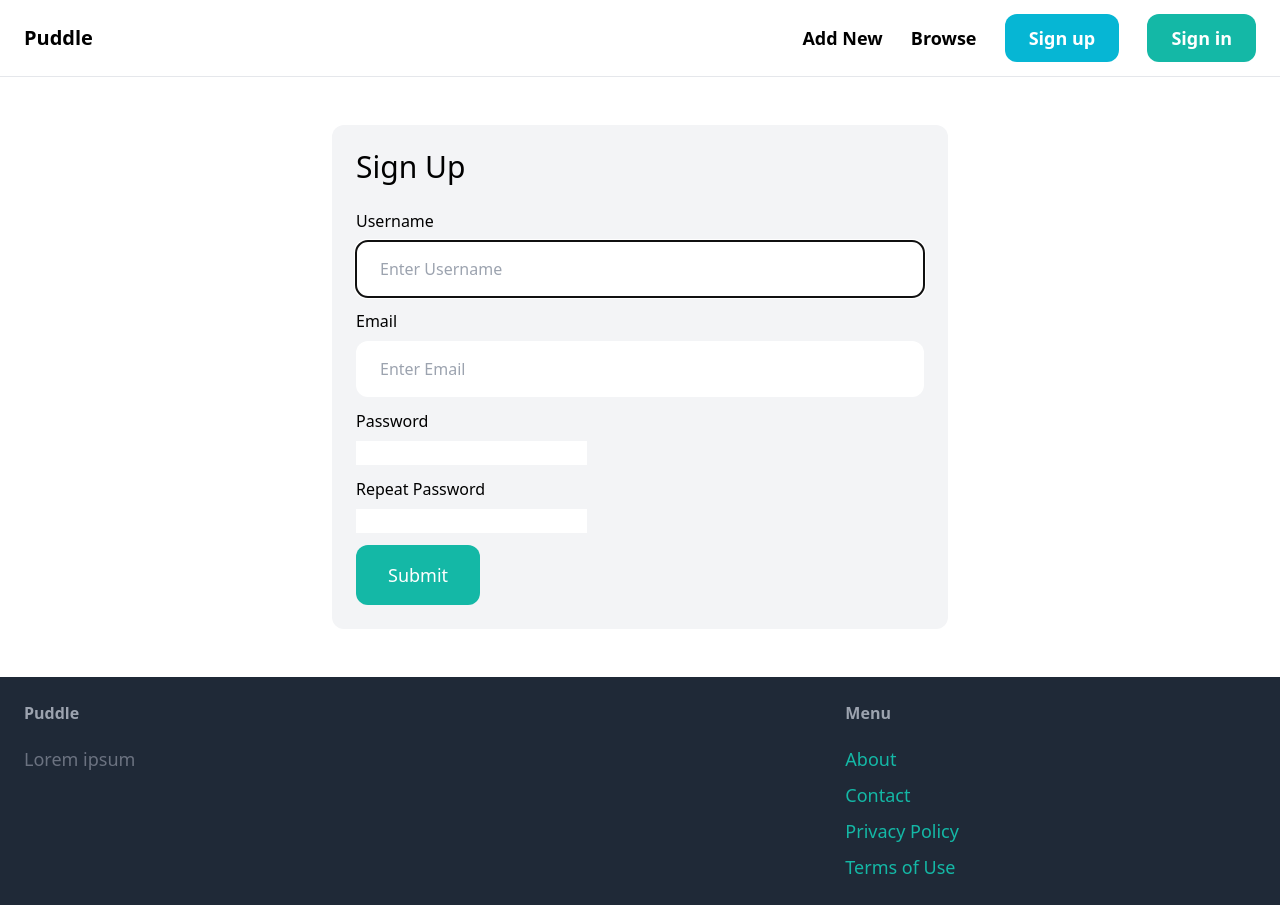
After one commit to OgutuJoseph/puddle, a Django app: page /signup/ in a window 1280 px wide. The commit adds this page. Run offline with Django 4.2, Linux system fonts and the light colour scheme; some libraries are stand-ins or nearby versions.

Commit message:
Signing up

```diff
--- /dev/null
+++ b/puddle/core/forms.py
@@ -0,0 +1,32 @@
+from django import forms
+from django.contrib.auth.forms import UserCreationForm
+from django.contrib.auth.models import User
+
+class SignupForm(UserCreationForm):
+    class Meta:
+        model = User
+        fields = ('username', 'email', 'password1', 'password2')
+        widgets = {
+            'username': forms.TextInput(attrs={
+                'placeholder': 'Enter Username',
+                'class': 'w-full py-4 px-6 rounded-xl'
+            }),
+            'email': forms.EmailInput(attrs={
+                'placeholder': 'Enter Email',
+                'class': 'w-full py-4 px-6 rounded-xl'
+            }),
+            'password1': forms.TextInput(attrs={
+                'placeholder': 'Enter Password',
+                'class': 'w-full py-4 px-6 rounded-xl'
+            }),
+            'password2': forms.PasswordInput(attrs={
+                'placeholder': 'Repeat Password',
+                'class': 'w-full py-4 px-6 rounded-xl'
+            })
+        }
+
+        # !!NOT WORKING!!
+        # username = forms.CharField(widget=forms.TextInput(attrs={
+        #     'placeholder': 'Enter Username',
+        #      'class': 'w-full py-4 px-6 rounded-xl'
+        # }))
--- a/puddle/core/templates/core/base.html
+++ b/puddle/core/templates/core/base.html
@@ -15,7 +15,7 @@
                 <a href="#" class="text-lg font-semibold hover:text-gray-500">Add New</a>
                 <a href="#" class="text-lg font-semibold hover:text-gray-500">Browse</a>
 
-                <a href="#" class="px-6 py-3 text-lg font-semibold bg-cyan-500 text-white rounded-xl hover:bg-cyan-700">Sign up</a>
+                <a href="{% url 'core:signup' %}" class="px-6 py-3 text-lg font-semibold bg-cyan-500 text-white rounded-xl hover:bg-cyan-700">Sign up</a>
                 <a href="#" class="px-6 py-3 text-lg font-semibold bg-teal-500 text-white rounded-xl hover:bg-teal-700">Sign in</a>
             </div>
         </nav>
@@ -33,7 +33,7 @@
                 <h3 class="mb-5 font-semibold text-gray-400">Menu</h3>
                 <ul class="space-y-2">
                     <li><a href="#" class="text-lg text-teal-500 hover:text-teal-700">About</a></li>
-                    <li><a href="{% url 'contact' %}" class="text-lg text-teal-500 hover:text-teal-700">Contact</a></li>
+                    <li><a href="{% url 'core:contact' %}" class="text-lg text-teal-500 hover:text-teal-700">Contact</a></li>
                     <li><a href="#" class="text-lg text-teal-500 hover:text-teal-700">Privacy Policy</a></li>
                     <li><a href="#" class="text-lg text-teal-500 hover:text-teal-700">Terms of Use</a></li>
                 </ul>
--- /dev/null
+++ b/puddle/core/templates/core/signup.html
@@ -0,0 +1,48 @@
+{% extends 'core/base.html' %}
+{% block title %}Sign Up {% endblock %}
+{% block content %}
+<div class="w-1/2 my-6 mx-auto p-6 bg-gray-100 rounded-xl">
+    <h1 class="mb-6 text-3xl">Sign Up</h1>
+
+    <form method="post" action=".">
+        {% csrf_token %}
+
+        <!-- {{ form.as_p }} -->
+
+        <div class="mb-3">
+            <label class="inline-block mb-2">Username</label>
+            <br>
+            {{ form.username }}
+        </div>
+
+        <div class="mb-3">
+            <label class="inline-block mb-2">Email</label>
+            <br>
+            {{ form.email }}
+        </div>
+        <div class="mb-3">
+            <label class="inline-block mb-2">Password</label>
+            <br>
+            {{ form.password1 }}
+        </div>
+
+        <div class="mb-3">
+            <label class="inline-block mb-2">Repeat Password</label>
+            <br>
+            {{ form.password2 }}
+        </div>
+
+        {% if form.errors or form.non_field_errors %}
+            <div class="mb-3 p-6 bg-red-100 rounded-xl">
+                {% for field in form %}
+                    {{ field.errors }}
+                {% endfor %}
+
+                {{ form.non_field_errors }}
+            </div>
+        {% endif %}
+
+        <button class="py-4 px-8 text-lg bg-teal-500 hover:bg-teal-700 rounded-xl text-white">Submit</button>
+    </form>
+</div>
+{% endblock %}
--- /dev/null
+++ b/puddle/core/urls.py
@@ -0,0 +1,10 @@
+from django.urls import path
+from . import views
+
+app_name = 'core'
+
+urlpatterns = [
+    path('', views.index, name='index'),
+    path('contact/', views.contact, name='contact'),
+    path('signup/', views.signup, name='signup')
+]
--- a/puddle/core/views.py
+++ b/puddle/core/views.py
@@ -1,6 +1,8 @@
-from django.shortcuts import render
+from django.shortcuts import render, redirect
 # import models for displaying objects where applicable on frontend app
 from item.models import Category, Item
+# import forms
+from .forms import SignupForm
 
 def index(request):
     items = Item.objects.filter(is_sold=0)[0:6]
@@ -13,3 +15,17 @@ def index(request):
 
 def contact(request):
     return render(request, 'core/contact.html')
+
+def signup(request):
+    if request.method == 'POST':
+        form = SignupForm(request.POST)
+
+        if form.is_valid():
+            form.save()
+            return redirect('')
+    else:
+        form = SignupForm()
+
+    return render(request, 'core/signup.html', {
+        'form': form
+    })
--- a/puddle/puddle/urls.py
+++ b/puddle/puddle/urls.py
@@ -17,7 +17,7 @@ Including another URLconf
 from django.contrib import admin
 from django.urls import include, path
 # Core App views
-from core.views import index, contact
+# from core.views import index, contact
 
 # to allow media to be picked on frontend
 from django.conf import settings
@@ -25,8 +25,9 @@ from django.conf.urls.static import static
 
 urlpatterns = [
     # Core URLS
-    path('', index, name='index'),
-    path('contact/', contact, name='contact'),
+    # path('', index, name='index'),
+    # path('contact/', contact, name='contact'),
+    path('', include('core.urls')),
 
     # Item URLS
     path('items/', include('item.urls')),
```
Also changed, not shown: puddle/db.sqlite3.
